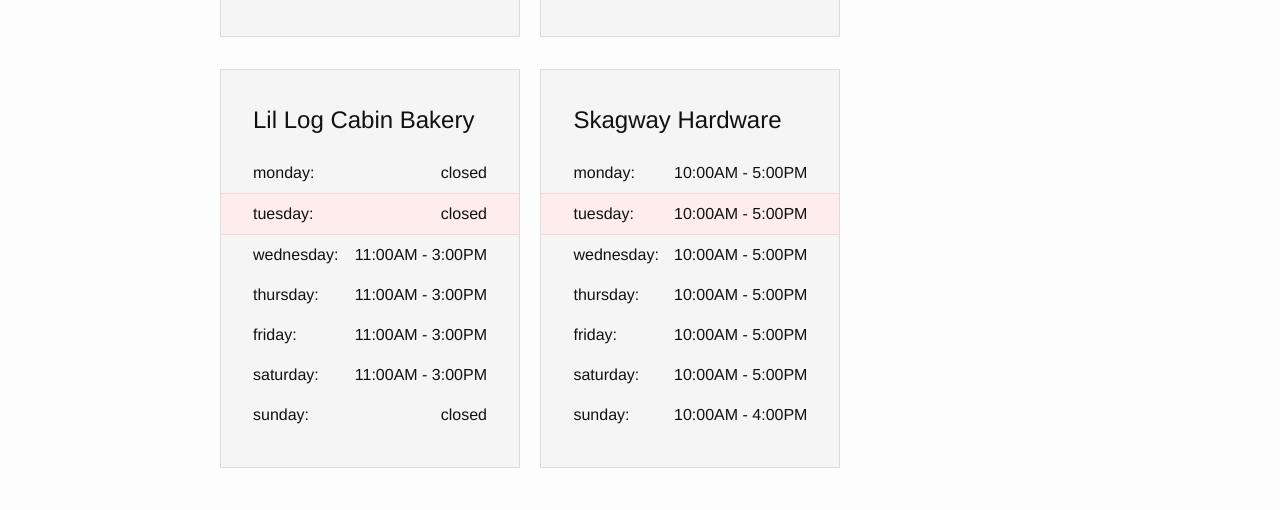
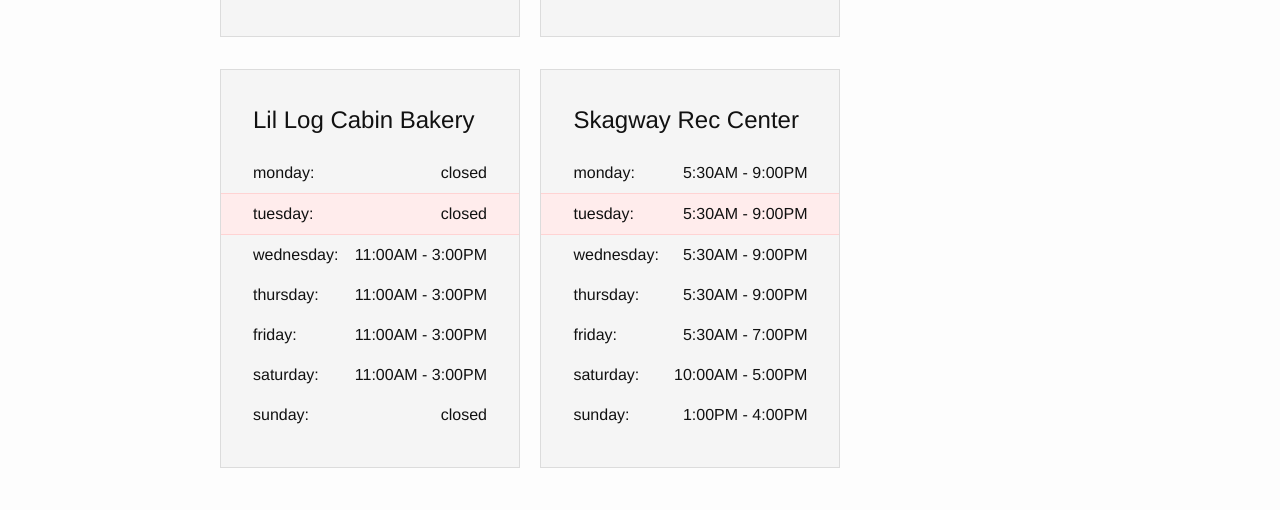
Before and after one commit to simonv3/skagway-opening-time, a Jekyll site: the page built from index.html, in a window 1280 px wide. Shown: the part 542-1052 px from the top of the page. Built offline with Jekyll 4.4.1, drawn with Linux system fonts in a browser that asks for light colours.

Commit message:
Update times

```diff
--- a/_data/times.yml
+++ b/_data/times.yml
@@ -68,27 +68,27 @@
     - name: sunday
       open: closed
 
-- name: Skagway Hardware
-  short: Hardware
+- name: Skagway Rec Center
+  short: Rec Center
   days:
     - name: monday
-      open: 10:00AM
-      close: 5:00PM
+      open: 5:30AM
+      close: 9:00PM
     - name: tuesday
-      open: 10:00AM
-      close: 5:00PM
+      open: 5:30AM
+      close: 9:00PM
     - name: wednesday
-      open: 10:00AM
-      close: 5:00PM
+      open: 5:30AM
+      close: 9:00PM
     - name: thursday
-      open: 10:00AM
-      close: 5:00PM
+      open: 5:30AM
+      close: 9:00PM
     - name: friday
-      open: 10:00AM
-      close: 5:00PM
+      open: 5:30AM
+      close: 7:00PM
     - name: saturday
       open: 10:00AM
       close: 5:00PM
     - name: sunday
-      open: 10:00AM
+      open: 1:00PM
       close: 4:00PM
```
